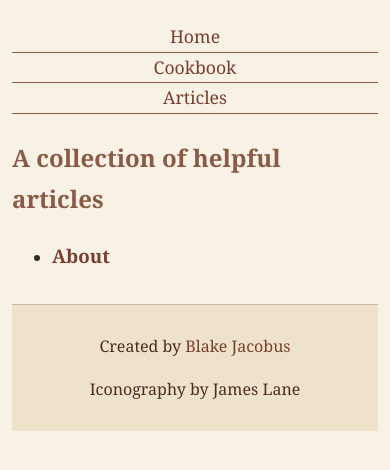
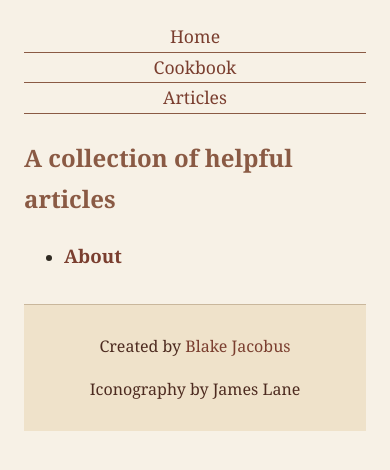
Before and after one commit to blakejacobus/creationcookbook.com, a Jekyll site: the page built from posts.html, in a window 390 px wide. Shown: the top 470 px of the page. Built offline with Jekyll 4.4.1, drawn with Linux system fonts in a browser that asks for light colours.

Commit message:
Mobile layout fix

```diff
--- a/_layouts/default.html
+++ b/_layouts/default.html
@@ -9,16 +9,16 @@
 </head>
 
 <body>
+  <div class="page-wrap">
+    {% include navigation.html %}
 
-  {% include navigation.html %}
+    {{ content }}
 
-  {{ content }}
-
+    <footer>
+      <p>Created by <a href="https://github.com/blakejacobus/creationcookbook.com">Blake Jacobus</a></p>
+      <p>Iconography by James Lane</p>
+    </footer>
+  </div>
 </body>
 
-<footer>
-  <p>Created by <a href="https://github.com/blakejacobus/creationcookbook.com">Blake Jacobus</a></p>
-  <p>Iconography by James Lane</p>
-</footer>
-
 </html>
--- a/_layouts/index.html
+++ b/_layouts/index.html
@@ -9,7 +9,7 @@
 </head>
 
 <body>
-
+  <div class="page-wrap">
     <h1>
       Creation Cookbook
     </h1>
@@ -20,7 +20,7 @@
       <p>Created by <a href="https://github.com/blakejacobus/creationcookbook.com">Blake Jacobus</a></p>
       <p>Iconography by James Lane</p>
     </footer>
-
+  </div>
 </body>
 
 </html>
--- a/_sass/main.scss
+++ b/_sass/main.scss
@@ -6,12 +6,17 @@ body {
   color: #2f2a22;
   font-family: 'Georgia', 'Times New Roman', serif;
   line-height: 1.7;
-  padding: 1.35rem 0;
+  margin: 0;
+  padding: 0;
+  overflow-x: hidden;
+}
+
+.page-wrap {
   max-width: 960px;
-  width: 100%;
+  width: calc(100% - 1.5rem);
   margin: 0 auto;
   box-sizing: border-box;
-  overflow-x: hidden;
+  padding: 1.35rem 0 0;
 }
 
 // Navigation bar: https://www.w3schools.com/css/css_navbar_horizontal.asp
```
Lines whose indentation alone changed are shown as unchanged.
